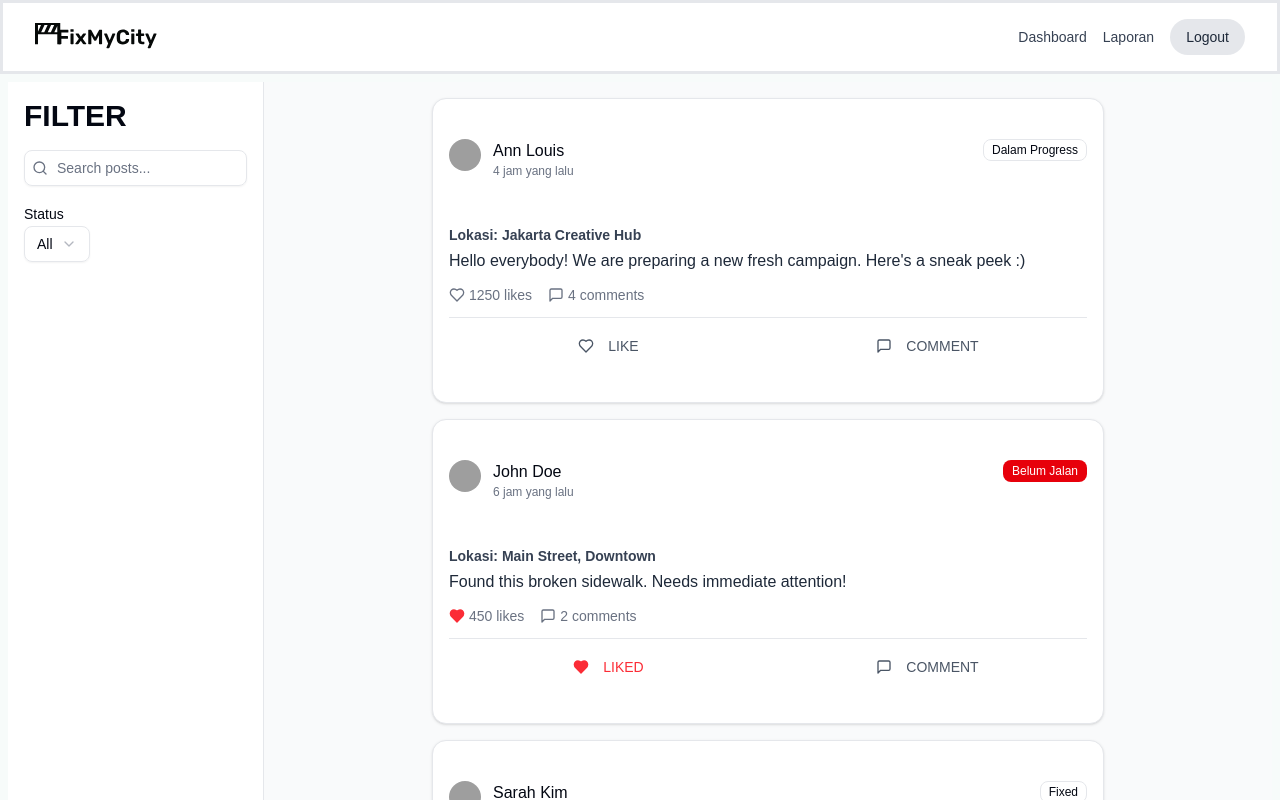
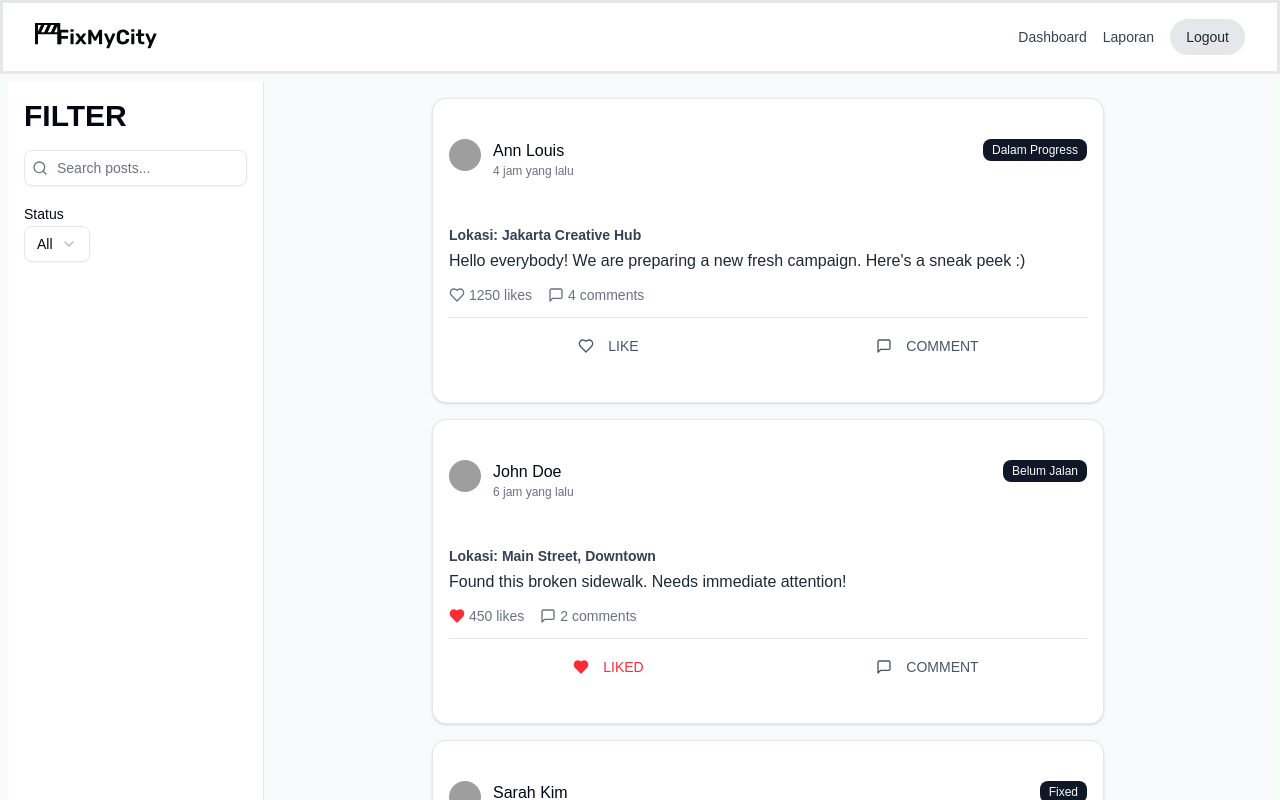
Before and after one commit to Auqepep/capstone-android, a React (Vite) app: page /laporan-social in a window 1280 px wide. Shown: the top 800 px of the page. Built offline with nearby package versions, Linux system fonts and the light colour scheme; grey boxes are pictures that could not be loaded.

Commit message:
fixed importing

```diff
--- a/src/App/pages/LandingPage.jsx
+++ b/src/App/pages/LandingPage.jsx
@@ -1,5 +1,5 @@
 import React from "react";
-import Button from "@/components/button.jsx";
+import Button from "../../components/button.jsx";
 // Remove useState import as it's not needed here anymore
 // import { useState } from "react";
 import { Link } from "react-router-dom"; // Keep Link if your Button component uses it internally
--- a/src/App/pages/Login.jsx
+++ b/src/App/pages/Login.jsx
@@ -1,4 +1,4 @@
-import Button from "@/components/Button.jsx";
+import Button from "../../components/Button.jsx";
 import { Link } from "react-router-dom";
 import SignUp from "../pages/SignUp";
 
--- a/src/App/pages/laporan-social.jsx
+++ b/src/App/pages/laporan-social.jsx
@@ -7,18 +7,18 @@ import {
   Edit,
   Search,
 } from "lucide-react";
-import { Card, CardContent, CardHeader } from "@/components/ui/card";
-import { Button } from "@/components/ui/button";
-import { Avatar, AvatarFallback, AvatarImage } from "@/components/ui/avatar";
-import { Badge } from "@/components/ui/badge";
-import { Input } from "@/components/ui/input";
+import { Card, CardContent, CardHeader } from "../../components/ui/card";
+import { Button } from "../../components/ui/button";
+import { Avatar, AvatarFallback, AvatarImage } from "../../components/ui/avatar";
+import { Badge } from "../../components/ui/badge";
+import { Input } from "../../components/ui/input";
 import {
   Select,
   SelectContent,
   SelectItem,
   SelectTrigger,
   SelectValue,
-} from "@/components/ui/select";
+} from "../../components/ui/select";
 import { useState } from "react";
 
 // Sample initial data for posts with commentsList
@@ -80,9 +80,9 @@ const initialPostsData = [
 
 // Status badge color mapping
 const statusColors = {
-  "Belum Jalan": "destructive",
-  "Dalam progress": "warning",
-  Fixed: "success",
+  "Pending": "destructive",
+  "Diproses": "warning",
+  "Selesai": "success",
 };
 
 function SocialFeed() {
```
Also changed, not shown: src/App/pages/Dashboard.jsx (+4 -4 lines).
